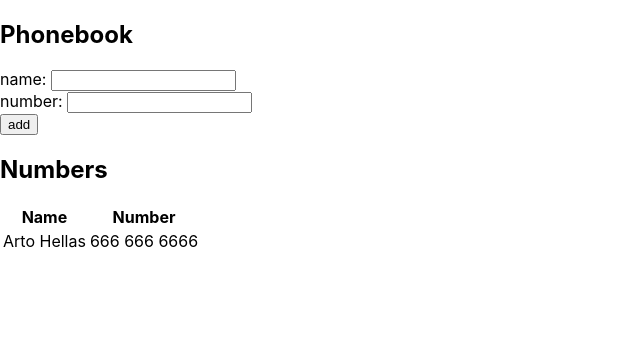
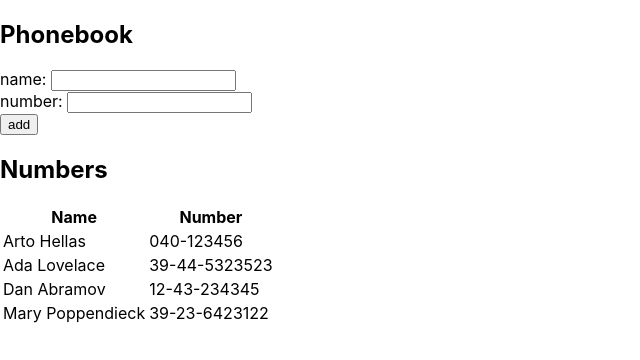
Before and after one commit to hybras/Full-Stack-Open, a React (Create React App) app in the folder part2/phonebook/: page / in a window 1280 px wide. Shown: the top 360 px of the page, without its empty margins (0-640 px from the left). Built offline with nearby package versions, Linux system fonts and the light colour scheme.

Commit message:
Add dummy data

```diff
--- a/part2/phonebook/src/App.js
+++ b/part2/phonebook/src/App.js
@@ -7,10 +7,16 @@ import People from './components/People';
 
 const App = () => {
   const [persons, setPersons] = useState([
-    { name: 'Arto Hellas', number: '666 666 6666' }
+    { name: 'Arto Hellas', number: '040-123456' },
+    { name: 'Ada Lovelace', number: '39-44-5323523' },
+    { name: 'Dan Abramov', number: '12-43-234345' },
+    { name: 'Mary Poppendieck', number: '39-23-6423122' }
   ])
 
-  return (<div><AddPerson persons={persons} setPersons={setPersons} /><People persons={persons}/></div>)
+  return (<div>
+    <AddPerson persons={persons} setPersons={setPersons} />
+    <People persons={persons} />
+  </div>)
 }
 
 export default App
```
